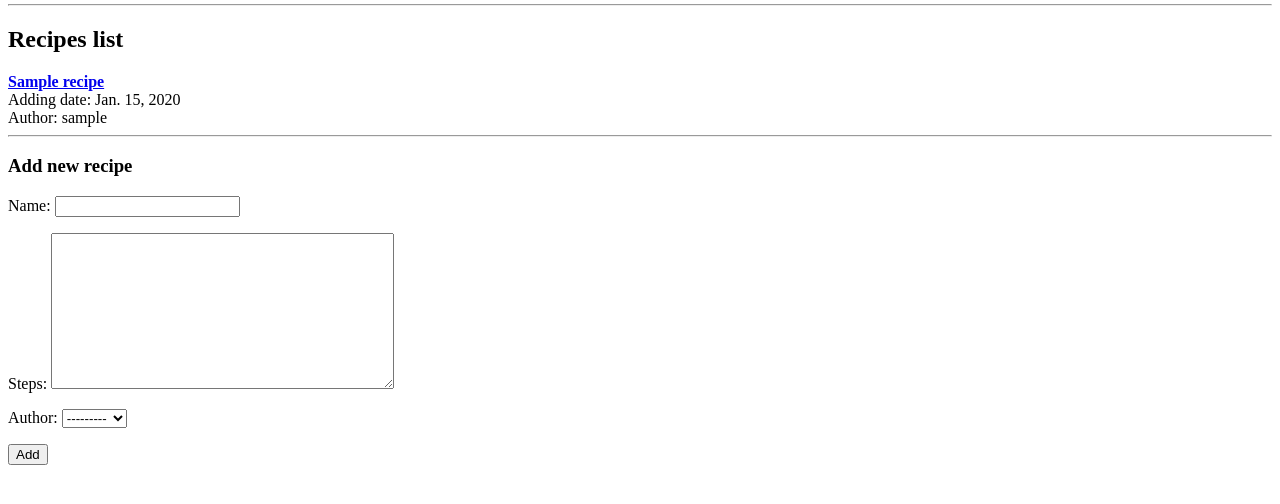
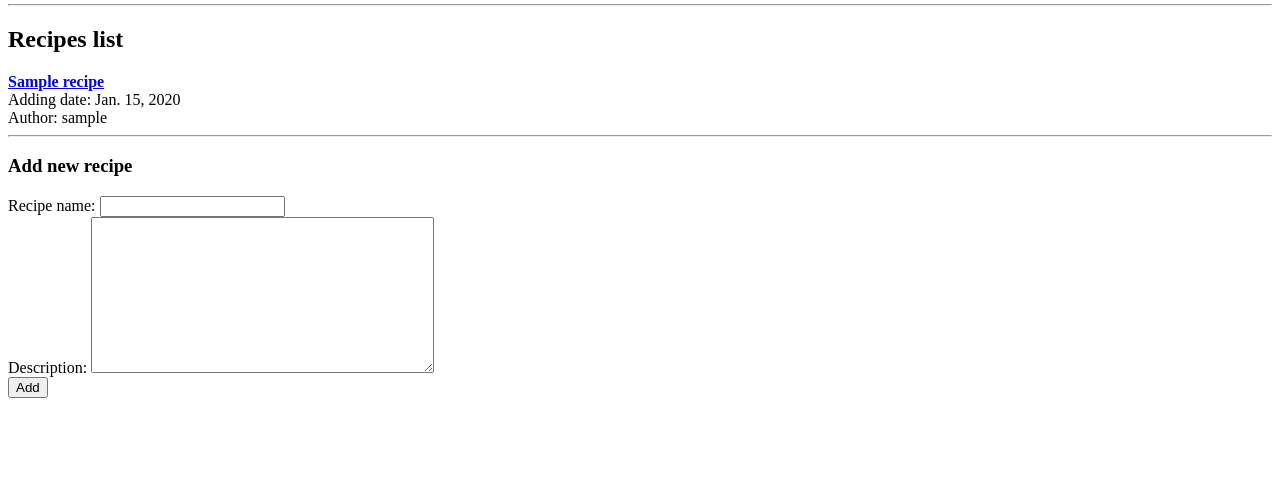
Before and after one commit to emoranska/Django_menu_planner, a Django app: page /menuplanner/ in a window 1280 px wide. Shown: the part 138-642 px from the top of the page. Run offline with Django 3.2, Linux system fonts and the light colour scheme; a user stored in the database is signed in; tables that the repository leaves empty hold one stand-in row (values such as "Sample post").

Commit message:
Adding recipe form only for logged users

```diff
--- a/menu_planner/backend/templates/all-recipes.html
+++ b/menu_planner/backend/templates/all-recipes.html
@@ -7,11 +7,15 @@
         Author: {{ recipe.author }}<br>
         <hr>
     {% endfor %}
-    {% if user.is_authenticated %}
+    {% if not user.is_authenticated %}
+        <h3>To show recipe details and add new recipe - please, log in.</h3>
+    {%  else %}
         <h3>Add new recipe</h3>
         <form action="" method="post">
             {% csrf_token %}
-            {{ form.as_p }}
+            Recipe name: {{ form.name }}<br>
+            Description: {{ form.description }}<br>
+            <input type="hidden" name="author" value="{{ user.id }}">
             <input type="submit" value="Add">
         </form>
     {% endif %}
```
